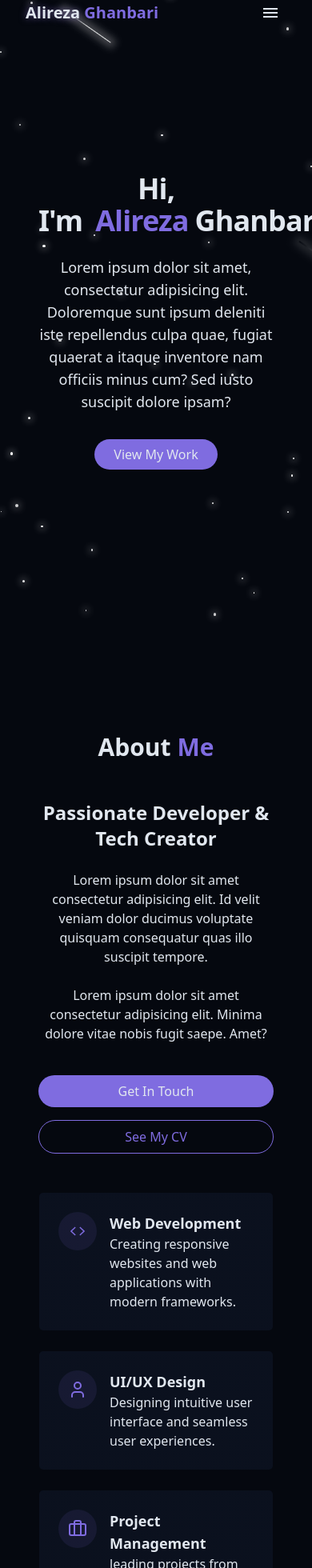
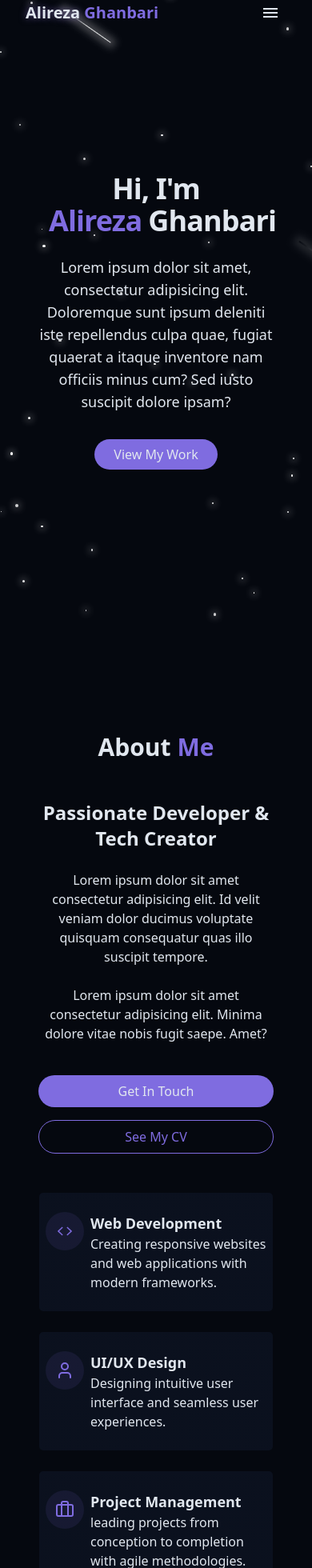
Before and after one commit to Alireza-ghanbari/space-portfolio, a React (Vite) app: page / in a window 390 px wide. Shown: the part 24-1984 px from the top of the page at 80% size. Built offline with nearby package versions, Linux system fonts and the light colour scheme.

Commit message:
responsive fix some parts

```diff
--- a/src/Components/AboutSection.jsx
+++ b/src/Components/AboutSection.jsx
@@ -40,8 +40,8 @@ export default function AboutSection() {
           </div>
 
           <div className="grid grid-cols-1 gap-6">
-            <div className="gradient-border p-6 card-hover">
-              <div className="flex items-start gap-4">
+            <div className="gradient-border py-6 px-2 sm:p-6 card-hover">
+              <div className="flex items-start gap-2 sm:gap-4">
                 <div className="p-3 rounded-full bg-primary/10">
                   <IoIosCode className="h-6 w-6 text-primary" />
                 </div>
@@ -54,8 +54,8 @@ export default function AboutSection() {
                 </div>
               </div>
             </div>
-            <div className="gradient-border p-6 card-hover">
-              <div className="flex items-start gap-4">
+            <div className="gradient-border py-6 px-2 sm:p-6 card-hover">
+              <div className="flex items-start gap-2 sm:gap-4">
                 <div className="p-3 rounded-full bg-primary/10">
                   <LuUser className="h-6 w-6 text-primary" />
                 </div>
@@ -68,8 +68,8 @@ export default function AboutSection() {
                 </div>
               </div>
             </div>
-            <div className="gradient-border p-6 card-hover">
-              <div className="flex items-start gap-4">
+            <div className="gradient-border py-6 px-2 sm:p-6 card-hover">
+              <div className="flex items-start gap-2 sm:gap-4">
                 <div className="p-3 rounded-full bg-primary/10">
                   <LuBriefcase className="h-6 w-6 text-primary" />
                 </div>
--- a/src/Components/ContactSection.jsx
+++ b/src/Components/ContactSection.jsx
@@ -71,16 +71,16 @@ export default function ContactSection() {
             <div className="pt-8">
               <h4 className="text-2xl font-semibold mb-6">Connect With Me</h4>
               <div className="flex space-x-4 justify-center text-2xl">
-                <a href="" target="_blank">
+                <a href="" target="_blank" className="hover:text-primary transition-colors">
                   <FaLinkedinIn />
                 </a>
-                <a href="" target="_blank">
+                <a href="" target="_blank" className="hover:text-primary transition-colors">
                   <RiInstagramFill />
                 </a>
-                <a href="" target="_blank">
+                <a href="" target="_blank" className="hover:text-primary transition-colors">
                   <FaXTwitter />
                 </a>
-                <a href="" target="_blank">
+                <a href="" target="_blank" className="hover:text-primary transition-colors">
                   <FaDiscord />
                 </a>
               </div>
@@ -141,7 +141,8 @@ export default function ContactSection() {
               <button
                 type="submit"
                 className={cn(
-                  "cosmic-button hover:scale-100 w-full flex items-center justify-center gap-2"
+                  "cosmic-button hover:scale-100 w-full flex items-center justify-center gap-2",
+                  "disabled:opacity-50"
                 )}
                 disabled
               >
--- a/src/Components/HeroSection.jsx
+++ b/src/Components/HeroSection.jsx
@@ -23,13 +23,15 @@ export default function HeroSection() {
     >
       <div className="container max-w-4xl mx-auto text-center z-10">
         <div className="space-y-6">
-          <h1 className="text-4xl md:text-6xl font-bold tracking-tight">
+          <h1 className="text-4xl md:text-6xl font-bold tracking-tight flex flex-wrap justify-center items-center">
             <span className="opacity-0 animate-fade-in">Hi, I'm</span>
-            <span className="text-primary ml-4 opacity-0 animate-fade-in-delay-1">
-              Alireza
-            </span>
-            <span className="ml-2 opacity-0 animate-fade-in-delay-2">
-              Ghanbari
+            <span>
+              <span className="text-primary ml-4 opacity-0 animate-fade-in-delay-1">
+                Alireza
+              </span>
+              <span className="ml-2 opacity-0 animate-fade-in-delay-2">
+                Ghanbari
+              </span>
             </span>
           </h1>
 
```
